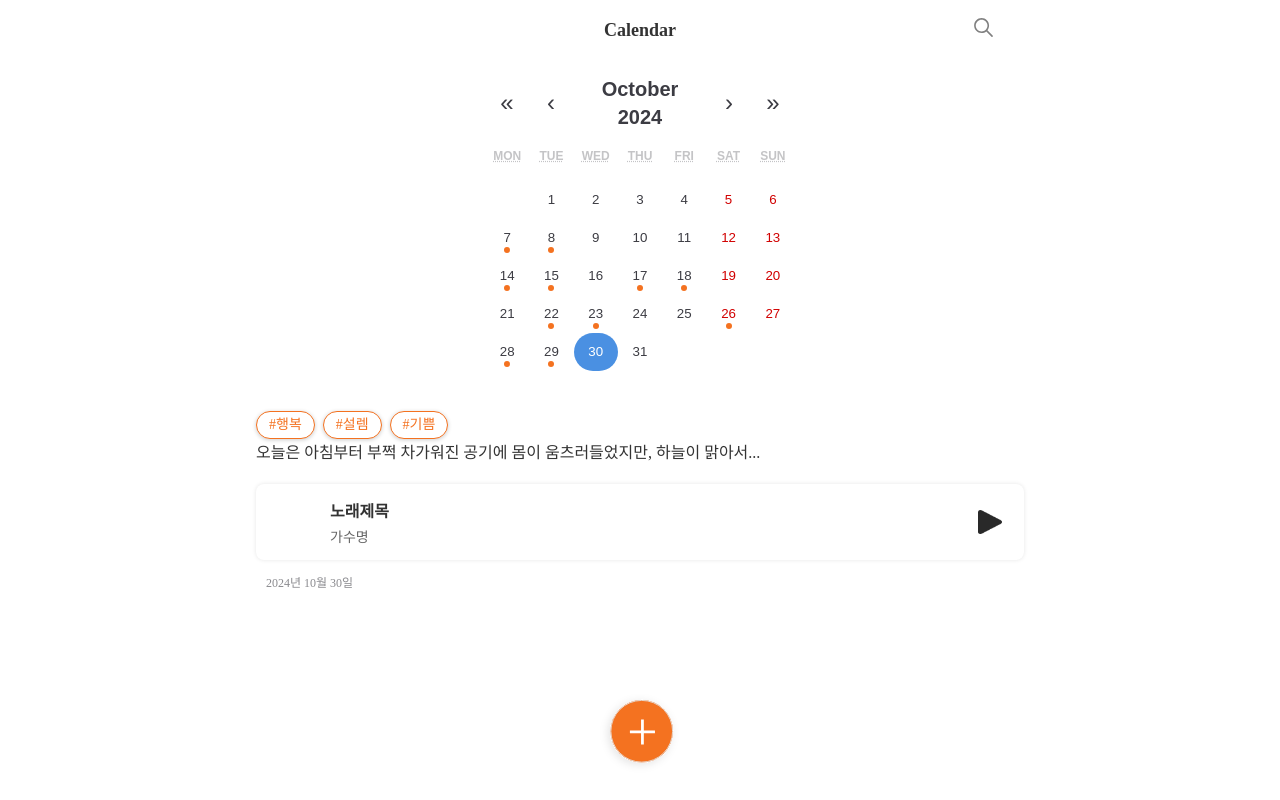
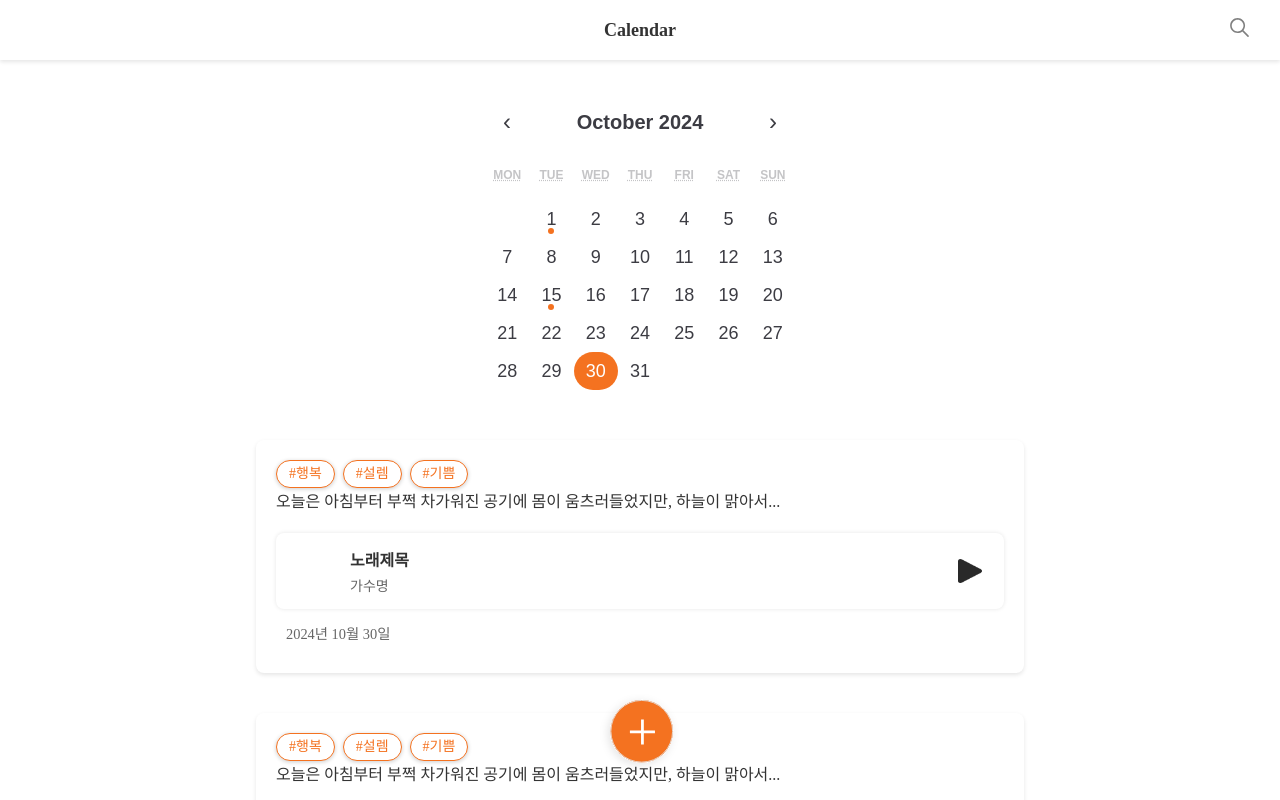
Before and after one commit to moyeothon/team05_FE, a React (Vite) app: page /emotion in a window 1280 px wide. Shown: the top 800 px of the page. Built offline with nearby package versions, Linux system fonts and the light colour scheme.

Commit message:
FIX_calander

```diff
--- /dev/null
+++ b/src/components/DiarySection/DiarySection.css
@@ -0,0 +1,71 @@
+.diary-section {
+  padding: 20px;
+  margin: 10px 0;
+  background-color: #fff;
+  border-radius: 8px;
+  box-shadow: 0 2px 4px rgba(0, 0, 0, 0.1);
+}
+
+.diary-header {
+  display: flex;
+  justify-content: space-between;
+  align-items: center;
+  margin-bottom: 20px;
+}
+
+.diary-title {
+  font-size: 1.5rem;
+  font-weight: bold;
+  color: #333;
+}
+
+.diary-content {
+  margin-bottom: 15px;
+  line-height: 1.6;
+}
+
+.diary-entry {
+  padding: 15px;
+  border: 1px solid #eee;
+  border-radius: 4px;
+  margin-bottom: 15px;
+}
+
+.diary-date {
+  color: #666;
+  font-size: 0.9rem;
+  margin-bottom: 10px;
+}
+
+.diary-text {
+  color: #444;
+}
+
+.diary-actions {
+  display: flex;
+  gap: 10px;
+  margin-top: 10px;
+}
+
+.diary-button {
+  padding: 8px 15px;
+  border: none;
+  border-radius: 4px;
+  cursor: pointer;
+  font-size: 0.9rem;
+  transition: background-color 0.2s;
+}
+
+.diary-button.edit {
+  background-color: #4CAF50;
+  color: white;
+}
+
+.diary-button.delete {
+  background-color: #f44336;
+  color: white;
+}
+
+.diary-button:hover {
+  opacity: 0.9;
+}
--- /dev/null
+++ b/src/components/DiarySection/DiarySection.jsx
@@ -0,0 +1,38 @@
+import React from 'react';
+import moment from 'moment';
+import './DiarySection.css';
+
+const DiarySection = ({ value, playbutton }) => {
+    return (
+        <div className='diary-section'>
+            <div className="emotion-tags">
+                <span className="emotion-tag">#행복</span>
+                <span className="emotion-tag">#설렘</span>
+                <span className="emotion-tag">#기쁨</span>
+            </div>
+
+            <div className='diary-content'>
+                <p>오늘은 아침부터 부쩍 차가워진 공기에 몸이 움츠러들었지만, 하늘이 맑아서...</p>
+            </div>
+
+            <div className='music-item'>
+                <div className='music-info'>
+                    <div className='album-cover'></div>
+                    <div className='song-details'>
+                        <h3 className='song-title'>노래제목</h3>
+                        <p className='artist-name'>가수명</p>
+                    </div>
+                </div>
+                <button className='play-button'>
+                    <img src={playbutton} alt="재생" />
+                </button>
+            </div>
+
+            <div className='diary-date'>
+                {moment(value).format("YYYY년 MM월 DD일")}
+            </div>
+        </div>
+    );
+};
+
+export default DiarySection;
--- a/src/pages/Calender/Calender.css
+++ b/src/pages/Calender/Calender.css
@@ -159,7 +159,7 @@
 .react-calendar {
     width: 100%;
     max-width: 400px;
-    border: none !important;;
+    border: none !important;
     background: white;
     font-family: 'SUIT Variable', sans-serif;
     padding: 20px;
@@ -211,10 +211,17 @@
     padding: 8px;
 }
 
-/* 주말 색상 */
+/* 주말 색상 제거 - 기본 글자색으로 통일 */
+.react-calendar__month-view__days__day--weekend,
 .react-calendar__month-view__days__day--weekend:last-child,
 .react-calendar__month-view__days__day--weekend:nth-child(7n + 1) {
-    color: #FF0000;
+    color: #3C3C43 !important;  /* 기본 글자색으로 설정 */
+}
+
+/* 토요일, 일요일 모두 기본 색상으로 */
+.calendar-tile.saturday,
+.calendar-tile.sunday {
+    color: #3C3C43 !important;
 }
 
 /* 날짜 타일 기본 스타일 */
@@ -222,7 +229,7 @@
     background: none;
     border: none;
     padding: 10px;
-    font-size: 18px;
+    font-size: 18px !important;
     font-weight: bold;
     color: #3C3C43;
     display: flex;
@@ -231,23 +238,48 @@
     position: relative;
 }
 
+/* 주말 날짜도 동일한 크기 적용 */
+.react-calendar__month-view__days__day--weekend,
+.calendar-tile.saturday,
+.calendar-tile.sunday {
+    font-size: 18px !important;  /* 원하는 크기로 조절하세요 */
+}
+
 /* 이전/다음 달 날짜 숨기기 */
 .react-calendar__month-view__days__day--neighboringMonth {
     visibility: hidden;
 }
 
-/* 오늘 날짜 스타일 */
+/* 오늘 날짜 스타일 - 기본 텍스트만 표시 */
 .react-calendar__tile--now {
+    background: transparent !important;
+    color: #3C3C43 !important;
+    font-weight: bold;
+}
+
+/* 선택된 날짜 스타일 - 주황색 원으로 표시 */
+.react-calendar__tile--active,
+.react-calendar__tile--active:enabled:hover,
+.react-calendar__tile--active:enabled:focus {
     background: #F47220 !important;
     color: white !important;
     border-radius: 100px;
+    position: relative;
 }
 
-/* 선택된 날짜 스타일 */
-.react-calendar__tile--active {
-    background: #4A90E2 !important;
-    color: white;
+.react-calendar__tile--active::after,
+.react-calendar__tile--active:enabled:hover::after,
+.react-calendar__tile--active:enabled:focus::after {
+    content: '';
+    position: absolute;
+    top: 50%;
+    left: 50%;
+    transform: translate(-50%, -50%);
+    width: 36px;
+    height: 36px;
+    border: 2px solid #F47220;
     border-radius: 100px;
+    z-index: 0;
 }
 
 /* 날짜 아래 점 표시 */
@@ -263,15 +295,25 @@
 }
 
 /* hover 효과 */
-.react-calendar__tile:enabled:hover {
-    background-color: #3C3C43;
-    color: white;
+.react-calendar__tile:enabled:hover,
+.react-calendar__tile:enabled:focus {
+    background: #F47220 !important;
+    color: white !important;
     border-radius: 100px;
 }
 
-/* 주말 색상 */
-.react-calendar__month-view__days__day--weekend {
-    color: #3C3C43;
+.react-calendar__tile:enabled:hover::after,
+.react-calendar__tile:enabled:focus::after {
+    content: '';
+    position: absolute;
+    top: 50%;
+    left: 50%;
+    transform: translate(-50%, -50%);
+    width: 36px;
+    height: 36px;
+    border: 2px solid #F47220;
+    border-radius: 100px;
+    z-index: 0;
 }
 
 .calendar-container {
@@ -290,6 +332,7 @@
     display: flex;
     flex-direction: column;
     gap: 20px;
+    margin-top: 60px;
 }
 
 .calendar-header {
@@ -297,7 +340,14 @@
     justify-content: center;
     align-items: center;
     padding: 0 20px;
-    position: relative;
+    position: fixed;
+    top: 0;
+    left: 0;
+    right: 0;
+    background-color: white;
+    z-index: 1000;
+    height: 60px;
+    box-shadow: 0 2px 4px rgba(0, 0, 0, 0.1);
 }
 
 .calendar-header h2 {
@@ -322,3 +372,9 @@
     display: flex;
     justify-content: center;
 }
+
+/* 연도 이동 버튼 숨기기 */
+.react-calendar__navigation__next2-button,
+.react-calendar__navigation__prev2-button {
+    display: none !important;
+}
--- a/src/pages/Calender/Calender.jsx
+++ b/src/pages/Calender/Calender.jsx
@@ -5,6 +5,7 @@ import moment from 'moment';
 import "react-calendar/dist/Calendar.css";
 import { IoIosSearch } from "react-icons/io";
 import playbutton from '../../assets/playbutton.png';
+import DiarySection from '../../components/DiarySection/DiarySection';
 
 const Calender = () => {
     const [value, onChange] = useState(new Date());
@@ -24,21 +25,6 @@ const Calender = () => {
         setActiveDate(activeDate === formattedDate ? null : formattedDate);
     };
 
-    const tileContent = ({ date }) => {
-        // 여기에 점을 표시할 날짜들의 배열을 정의하거나 API에서 가져옵니다
-        const markedDates = ['2024-10-07', '2024-10-08', '2024-10-14', '2024-10-15', '2024-10-17', '2024-10-18', '2024-10-22', '2024-10-23', '2024-10-26', '2024-10-28', '2024-10-29'];
-
-        // 날짜를 YYYY-MM-DD 형식으로 변환
-        const dateString = date.toISOString().split('T')[0];
-
-        // 해당 날짜가 markedDates 배열에 있으면 점을 표시
-        if (markedDates.includes(dateString)) {
-            return <div className="dot"></div>;
-        }
-
-        return null;
-    };
-
     return (
         <div className='calendar-container'>
             <div className='calendar-content'>
@@ -55,7 +41,9 @@ const Calender = () => {
                         value={value}
                         onClickDay={handleTileClick}
                         formatDay={(locale, date) => moment(date).format("D")}
-                        tileContent={tileContent}
+                        tileContent={({ date }) => (
+                            hasSchedule(date) ? <div className="dot"></div> : null
+                        )}
                         tileClassName={({ date }) => {
                             const dayOfWeek = date.getDay();
                             const formattedDate = moment(date).format("YYYY-MM-DD");
@@ -67,34 +55,8 @@ const Calender = () => {
                     />
                 </div>
 
-                <div className='diary-section'>
-                    <div className="emotion-tags">
-                        <span className="emotion-tag">#행복</span>
-                        <span className="emotion-tag">#설렘</span>
-                        <span className="emotion-tag">#기쁨</span>
-                    </div>
-
-                    <div className='diary-content'>
-                        <p>오늘은 아침부터 부쩍 차가워진 공기에 몸이 움츠러들었지만, 하늘이 맑아서...</p>
-                    </div>
-
-                    <div className='music-item'>
-                        <div className='music-info'>
-                            <div className='album-cover'></div>
-                            <div className='song-details'>
-                                <h3 className='song-title'>노래제목</h3>
-                                <p className='artist-name'>가수명</p>
-                            </div>
-                        </div>
-                        <button className='play-button'>
-                            <img src={playbutton} alt="재생" />
-                        </button>
-                    </div>
-
-                    <div className='diary-date'>
-                        {moment(value).format("YYYY년 MM월 DD일")}
-                    </div>
-                </div>
+                <DiarySection value={value} playbutton={playbutton} />
+                <DiarySection value={value} playbutton={playbutton} />
             </div>
 
             <button className='plusbutton'>
```
